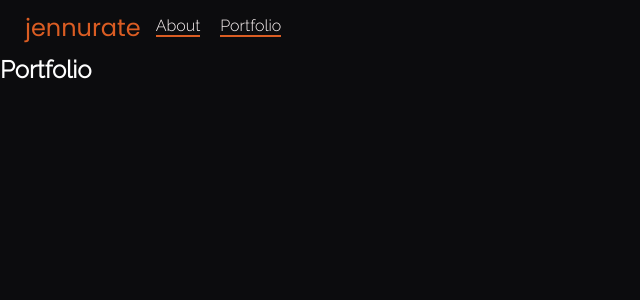
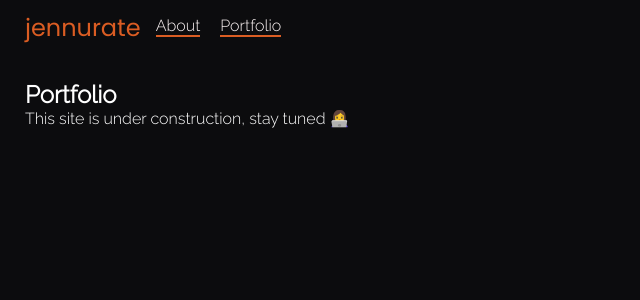
Before and after one commit to jennur/jennurate, a React (Create React App) app: page /portfolio in a window 1280 px wide. Shown: the top 300 px of the page, without its empty margins (0-640 px from the left). Built offline with nearby package versions, Linux system fonts and the light colour scheme; a web font is replaced by a local one.

Commit message:
Add construction note

```diff
--- a/public/index.html
+++ b/public/index.html
@@ -7,37 +7,14 @@
     <meta name="theme-color" content="#000000" />
     <meta
       name="description"
-      content="Web site created using create-react-app"
+      content="I'm jennur and this is my website"
     />
     <link rel="apple-touch-icon" href="%PUBLIC_URL%/logo192.png" />
-    <!--
-      manifest.json provides metadata used when your web app is installed on a
-      user's mobile device or desktop. See https://developers.google.com/web/fundamentals/web-app-manifest/
-    -->
     <link rel="manifest" href="%PUBLIC_URL%/manifest.json" />
-    <!--
-      Notice the use of %PUBLIC_URL% in the tags above.
-      It will be replaced with the URL of the `public` folder during the build.
-      Only files inside the `public` folder can be referenced from the HTML.
-
-      Unlike "/favicon.ico" or "favicon.ico", "%PUBLIC_URL%/favicon.ico" will
-      work correctly both with client-side routing and a non-root public URL.
-      Learn how to configure a non-root public URL by running `npm run build`.
-    -->
-    <title>React App</title>
+    <title>Jennurate</title>
   </head>
   <body>
     <noscript>You need to enable JavaScript to run this app.</noscript>
     <div id="root"></div>
-    <!--
-      This HTML file is a template.
-      If you open it directly in the browser, you will see an empty page.
-
-      You can add webfonts, meta tags, or analytics to this file.
-      The build step will place the bundled scripts into the <body> tag.
-
-      To begin the development, run `npm start` or `yarn start`.
-      To create a production bundle, use `npm run build` or `yarn build`.
-    -->
   </body>
 </html>
--- a/src/components/About.js
+++ b/src/components/About.js
@@ -6,6 +6,7 @@ class About extends React.Component {
     return (
       <section class="about">
         <h2 style={{color: "white"}}>About</h2>
+        <p>This site is under construction, stay tuned 👩‍💻</p>
       </section>
     )
   }
--- a/src/components/Portfolio.js
+++ b/src/components/Portfolio.js
@@ -1,10 +1,13 @@
 import React from "react";
-//import "../styles/Portfolio.scss";
+import "../styles/Portfolio.scss";
 
 class Portfolio extends React.Component {
   render() {
     return (
-      <section><h2 style={{color: "white"}}>Portfolio</h2></section>
+      <section className="portfolio">
+        <h2 style={{color: "white"}}>Portfolio</h2>
+        <p>This site is under construction, stay tuned 👩‍💻</p>
+      </section>
     )
   }
   componentDidMount(){
--- a/src/styles/Portfolio.scss
+++ b/src/styles/Portfolio.scss
@@ -0,0 +1,5 @@
+@import "./variables.scss";
+
+.portfolio {
+  margin: $spacingXL;
+}
```
Also changed, not shown: 1 other file (tests, documents, lock files or other folders).
